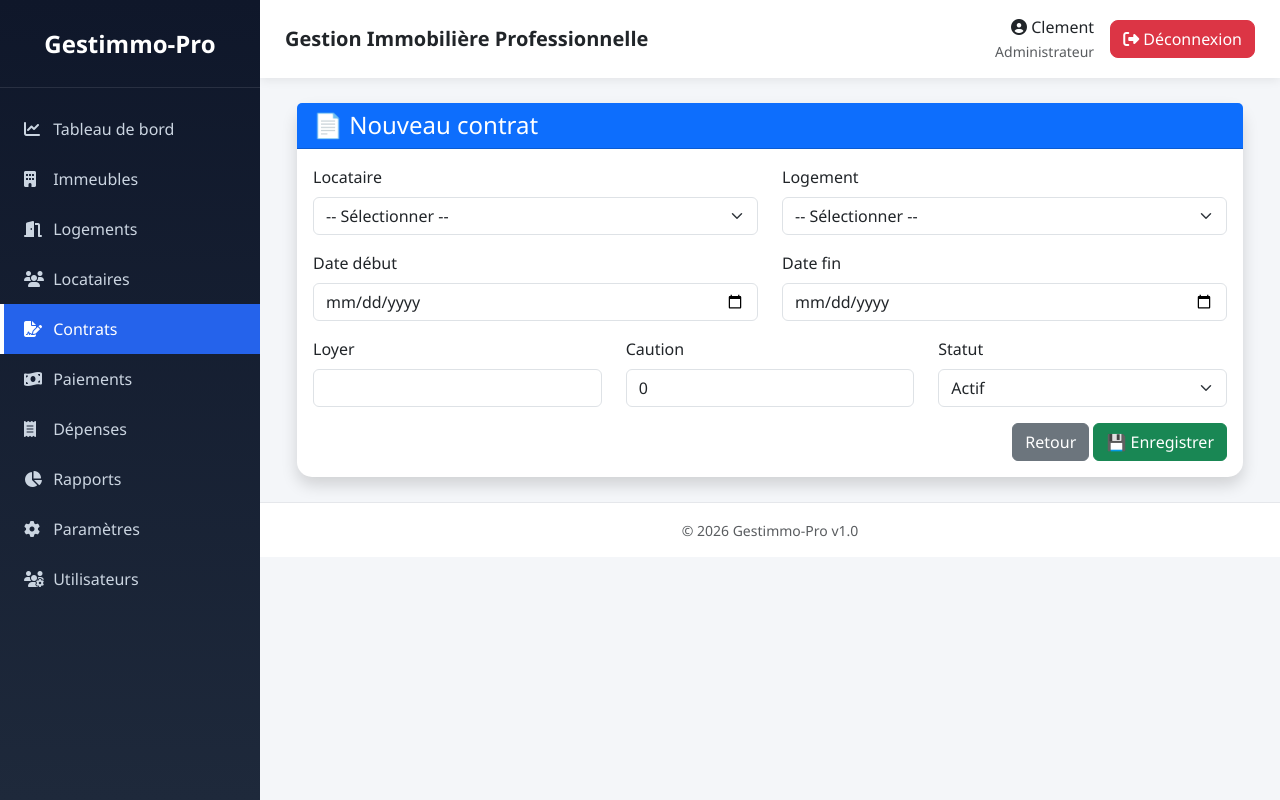
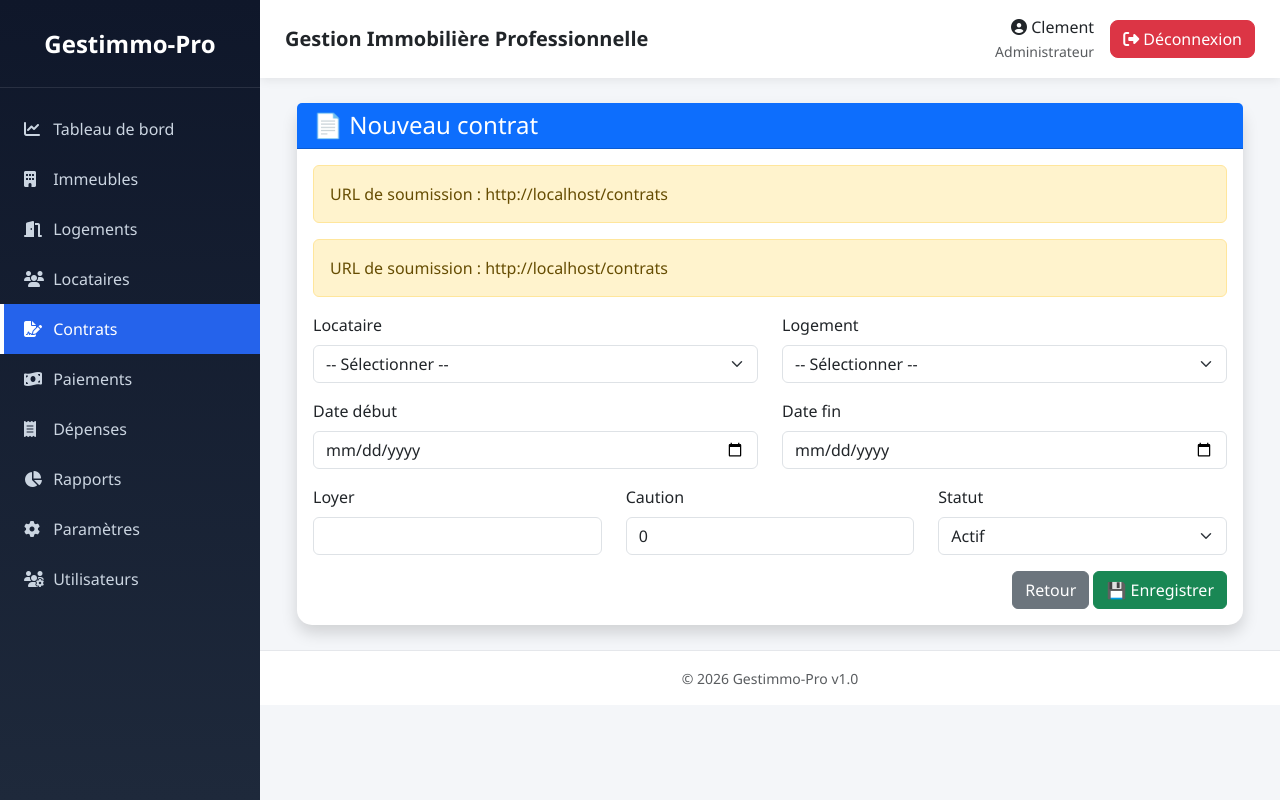
Before and after one commit to Regina017/gestimmo-pro, a Laravel app: page /contrats/create in a window 1280 px wide. Run offline with Laravel 12, Linux system fonts and the light colour scheme; a user stored in the database is signed in; data comes from the database, SQL or seed files in the repository; tables that the repository leaves empty hold one stand-in row (values such as "Sample post").

Commit message:
Debug URL contrats

```diff
--- a/resources/views/contrats/create.blade.php
+++ b/resources/views/contrats/create.blade.php
@@ -7,14 +7,18 @@
     <div class="card shadow">
 
         <div class="card-header bg-primary text-white">
-
             <h4 class="mb-0">
                 📄 Nouveau contrat
             </h4>
-
         </div>
 
         <div class="card-body">
+
+            @if(session('success'))
+                <div class="alert alert-success">
+                    {{ session('success') }}
+                </div>
+            @endif
 
             @if($errors->any())
 
@@ -34,8 +38,19 @@
 
             @endif
 
-            <form action="{{ route('contrats.store') }}"
-                  method="POST">
+            {{-- Vérification URL --}}
+            <div class="alert alert-warning">
+                URL de soumission :
+                {{ route('contrats.store') }}
+            </div>
+
+            <div class="alert alert-warning">
+    URL de soumission :
+    {{ route('contrats.store') }}
+</div>
+<form action="{{ route('contrats.store') }}"
+                  method="POST"
+                  autocomplete="off">
 
                 @csrf
 
@@ -202,18 +217,15 @@
                             <select name="statut"
                                     class="form-select">
 
-                                <option value="Actif"
-                                    {{ old('statut') == 'Actif' ? 'selected' : '' }}>
+                                <option value="Actif" {{ old('statut', 'Actif') == 'Actif' ? 'selected' : '' }}>
                                     Actif
                                 </option>
 
-                                <option value="Terminé"
-                                    {{ old('statut') == 'Terminé' ? 'selected' : '' }}>
+                                <option value="Terminé" {{ old('statut') == 'Terminé' ? 'selected' : '' }}>
                                     Terminé
                                 </option>
 
-                                <option value="Suspendu"
-                                    {{ old('statut') == 'Suspendu' ? 'selected' : '' }}>
+                                <option value="Suspendu" {{ old('statut') == 'Suspendu' ? 'selected' : '' }}>
                                     Suspendu
                                 </option>
 
@@ -229,9 +241,7 @@
 
                     <a href="{{ route('contrats.index') }}"
                        class="btn btn-secondary">
-
                         Retour
-
                     </a>
 
                     <button type="submit"
```
